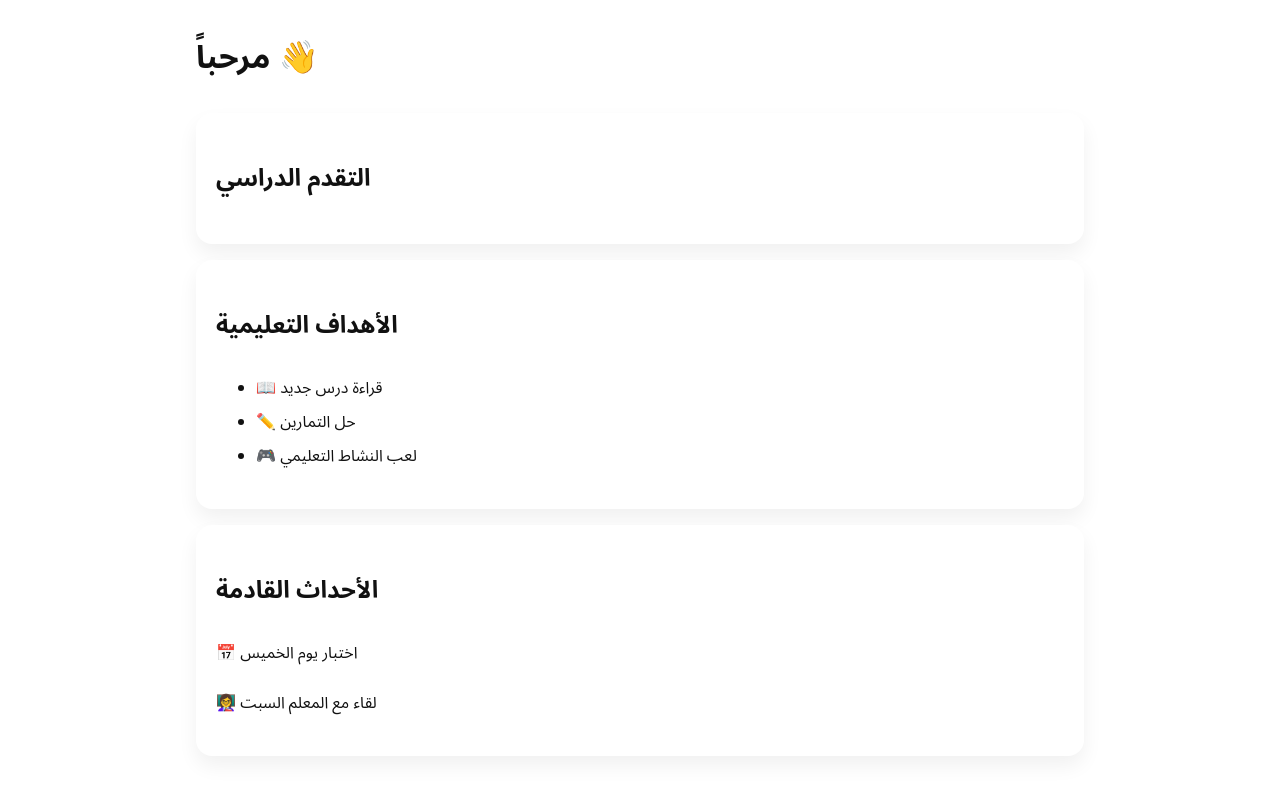
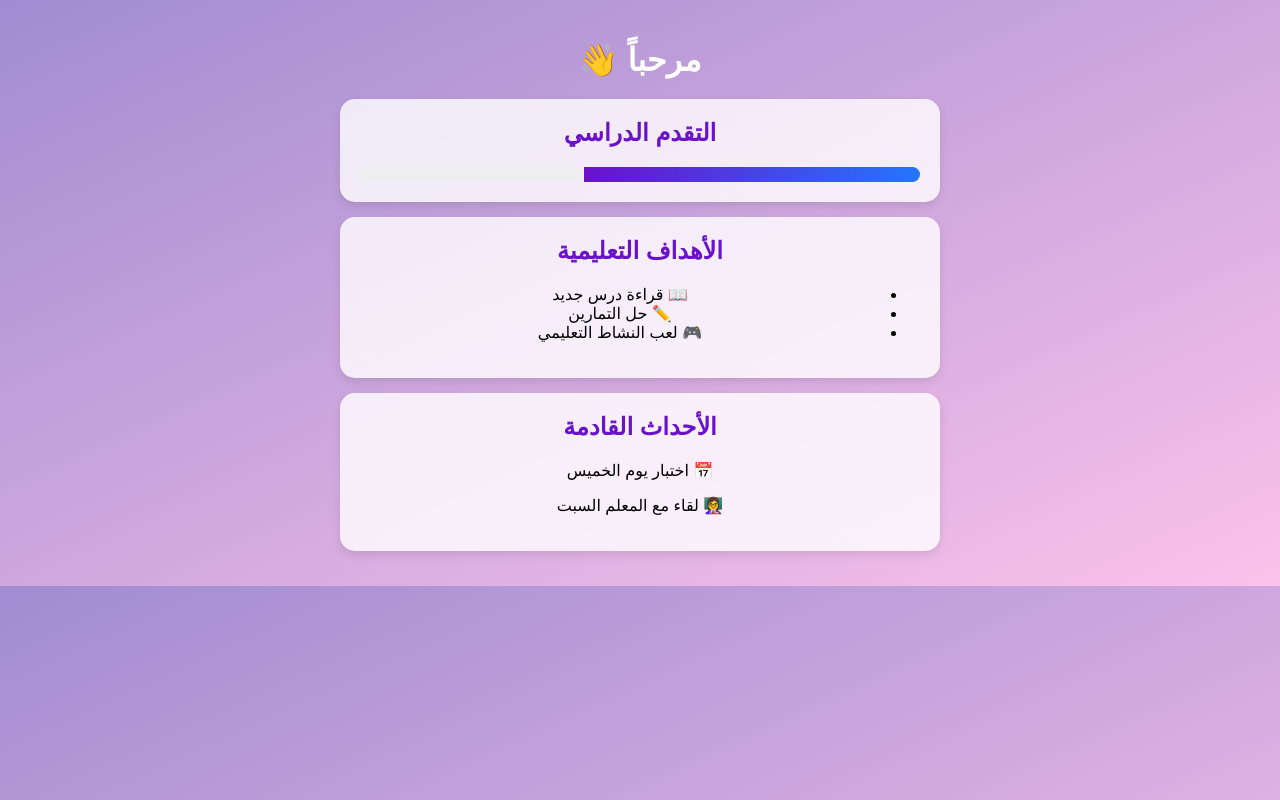
Before and after one commit to Ayayahass/English-Rookies, a plain HTML site: page index.html in a window 1280 px wide. Drawn offline with Linux system fonts and the light colour scheme.

Commit message:
style.css

```diff
--- a/style.css
+++ b/style.css
@@ -1,41 +1,47 @@
-:root {
-  --bg: #fff;
-  --text: #111;
-  --primary: #2563eb;
-  --soft: #f3f4f6;
-  --card: #ffffff;
-  --shadow: 0 10px 20px rgba(0,0,0,.06);
-  --radius: 16px;
+body {
+  font-family: "Poppins", sans-serif;
+  background: linear-gradient(to bottom right, #a18cd1, #fbc2eb);
+  margin: 0;
+  padding: 0;
+  direction: rtl;
 }
 
-* { box-sizing: border-box; }
-html, body { margin: 0; background: var(--bg); color: var(--text); font-family: system-ui, -apple-system, "Segoe UI", Roboto, "Noto Sans Arabic", Arial, sans-serif; }
-a { color: inherit; text-decoration: none; }
+.container {
+  max-width: 600px;
+  margin: auto;
+  padding: 20px;
+  text-align: center;
+}
 
-.topbar { position: sticky; top: 0; background: #fff; box-shadow: var(--shadow); z-index: 10; }
-.nav { display: flex; gap: 12px; padding: 12px 16px; justify-content: space-between; flex-wrap: wrap; }
-.nav a { padding: 8px 12px; border-radius: 12px; }
-.nav a.active { background: var(--soft); }
-
-.container { max-width: 920px; margin: 24px auto; padding: 0 16px; }
+h1 {
+  color: #fff;
+  margin-bottom: 20px;
+}
 
 .card {
-  background: var(--card); border-radius: var(--radius); box-shadow: var(--shadow);
-  padding: 20px; margin: 16px 0;
+  background: #ffffffcc;
+  backdrop-filter: blur(10px);
+  border-radius: 15px;
+  padding: 20px;
+  margin: 15px 0;
+  box-shadow: 0 4px 10px rgba(0,0,0,0.1);
 }
 
-.btn {
-  display: inline-block; padding: 12px 18px; border-radius: 14px; font-weight: 600;
-  background: var(--primary); color: white; border: none; cursor: pointer;
+h2 {
+  margin-top: 0;
+  color: #6a11cb;
 }
-.btn.soft { background: #10b981; }
-.btn.warn { background: #ef4444; }
-.btn.yellow { background: #f59e0b; }
 
-.grid { display: grid; gap: 12px; }
-.grid-3 { grid-template-columns: repeat(3, minmax(0, 1fr)); }
-.cell { background:#eef2ff; border-radius: 12px; display:flex; align-items:center; justify-content:center; height:84px; font-size:24px; }
+.progress {
+  width: 100%;
+  background: #eee;
+  border-radius: 10px;
+  overflow: hidden;
+  margin-top: 10px;
+}
 
-.footer { position: sticky; bottom: 0; background: #fff; box-shadow: var(--shadow); padding: 12px 16px; display: flex; gap: 16px; justify-content: center; }
-.center { text-align:center; }
-.video { height: 220px; background:#e5e7eb; border-radius: 14px; display:flex; align-items:center; justify-content:center; font-size:20px; }
+.progress-bar {
+  width: 60%; /* نسبة التقدم */
+  height: 15px;
+  background: linear-gradient(to right, #6a11cb, #2575fc);
+}
```
